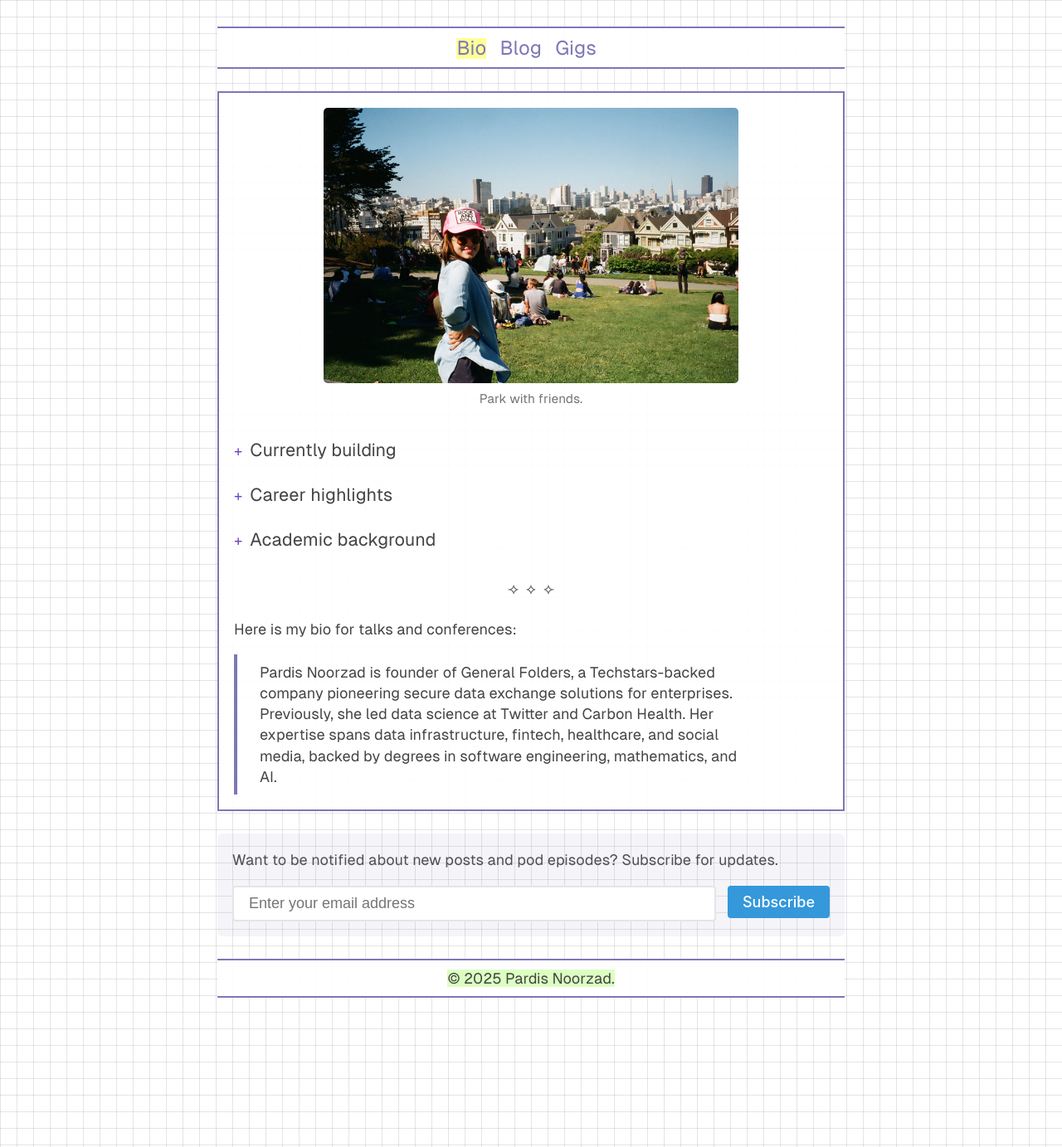
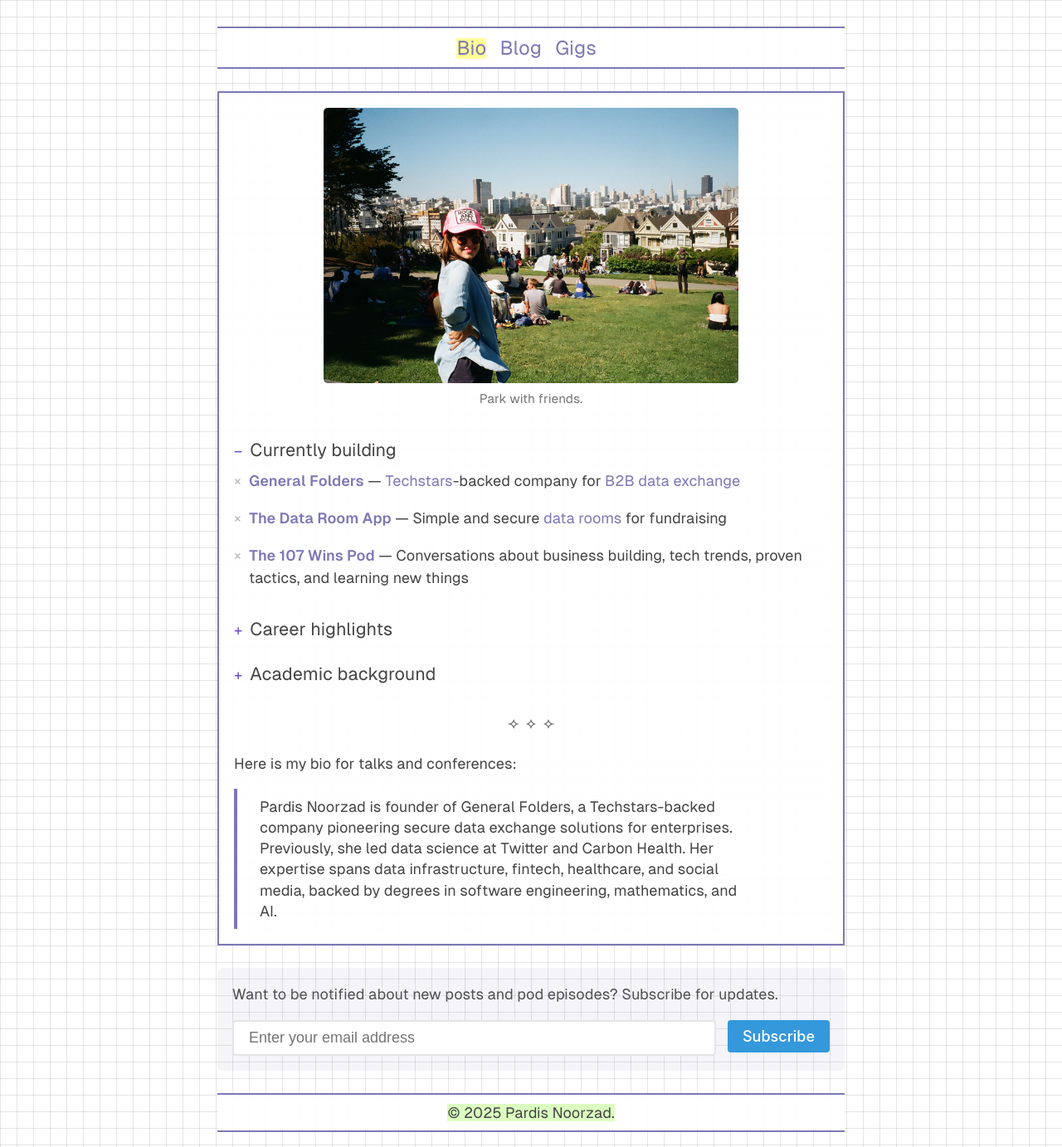
Before and after one commit to djpardis/djpardis.github.io, a Jekyll site: the page built from index.md, in a window 1280 px wide. Shown: the whole page at 83% size. Built offline with Jekyll 4.4.1, drawn with Linux system fonts in a browser that asks for light colours; a style sheet for code colours, icons or effects is not loaded.

Commit message:
Make currently building section open by default

```diff
--- a/index.md
+++ b/index.md
@@ -20,7 +20,7 @@
 
 </details> -->
 
-<details class="collapsible-section" markdown="1">
+<details class="collapsible-section" markdown="1" open>
 <summary><h3>Currently building</h3></summary>
 
 - **[General Folders](https://generalfolders.com){:target="_blank"}** — [Techstars](https://www.techstars.com/newsroom/new-class-san-diego-sdsu){:target="_blank"}-backed company for [B2B data exchange](https://medium.com/@djpardis/the-state-of-data-exchange-31049fa229f0){:target="_blank"}
```
